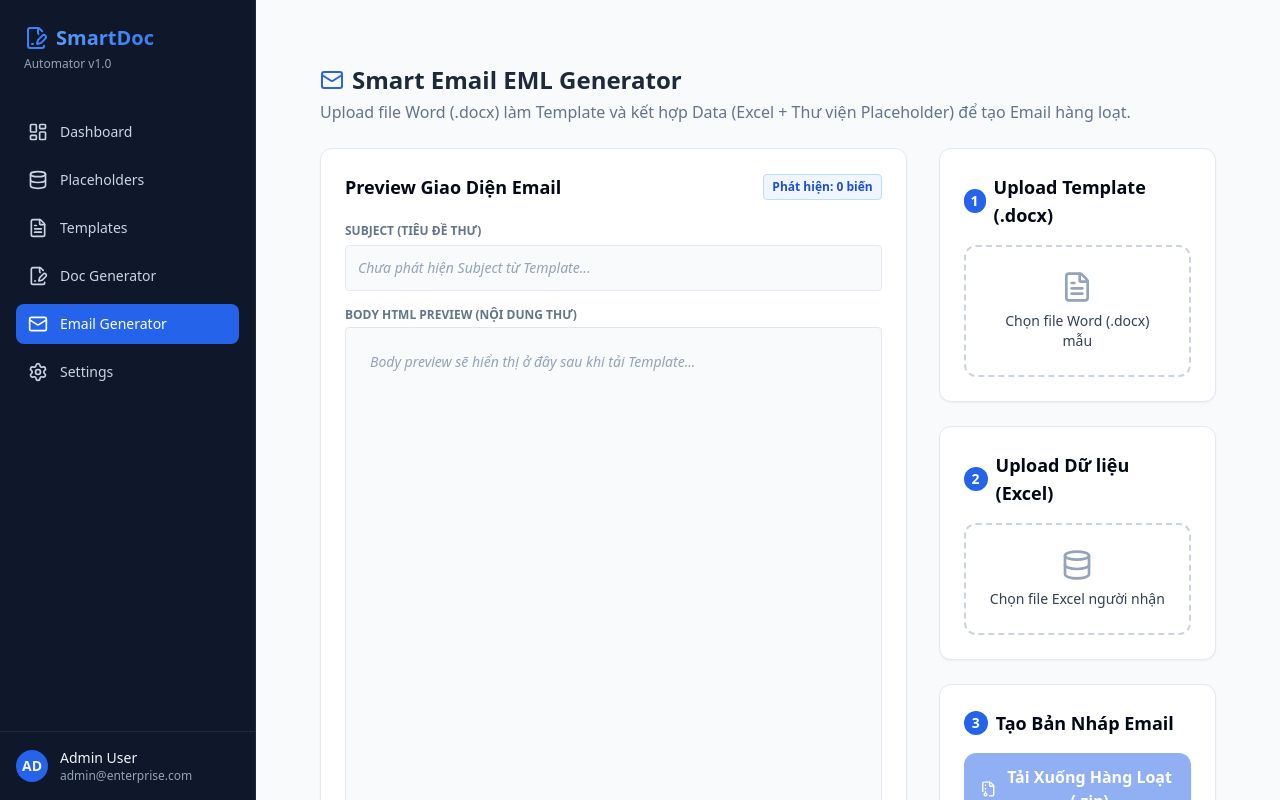
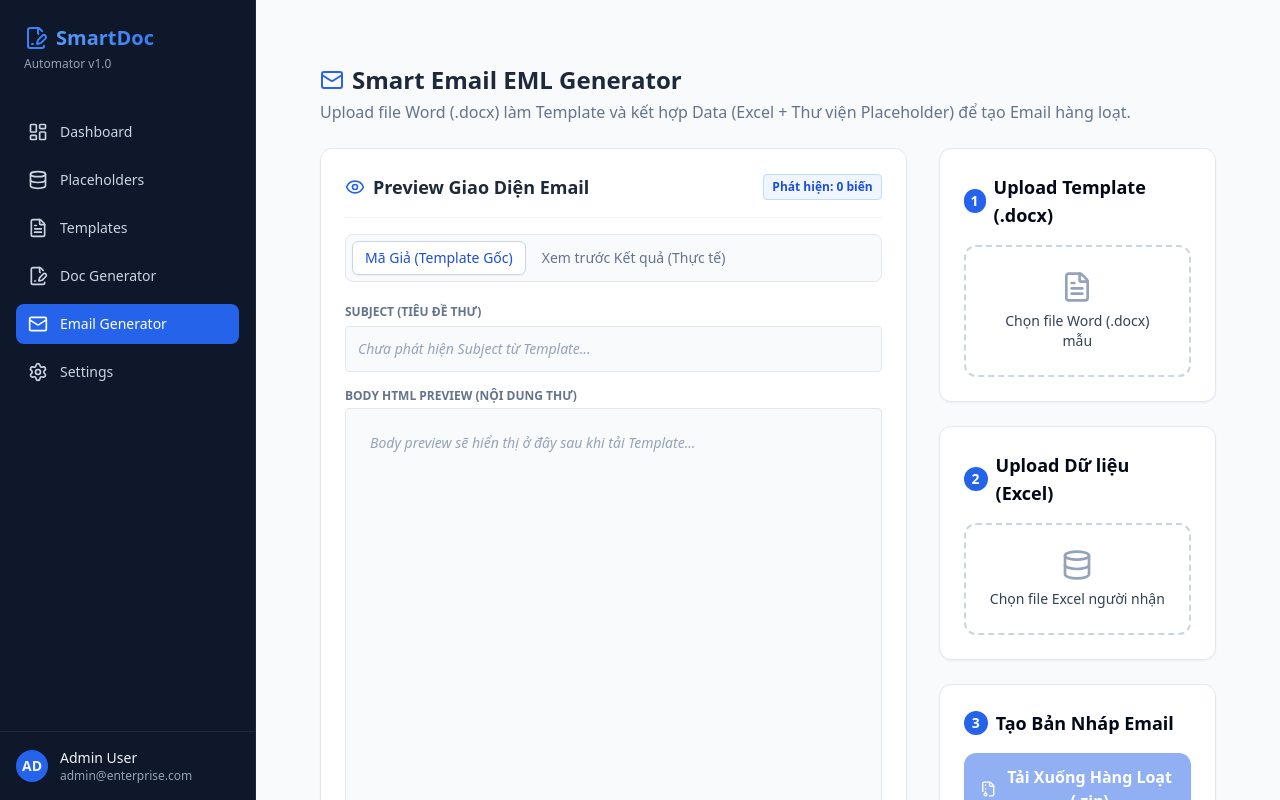
Before and after one commit to dttung1288/SmartDocAutomator, a React (Vite) app: page /#/email in a window 1280 px wide. Built offline with nearby package versions, Linux system fonts and the light colour scheme.

Commit message:
Feat: Add Live Preview Toggle and row navigation for Email Generator

```diff
--- a/src/features/EmailGenerator.jsx
+++ b/src/features/EmailGenerator.jsx
@@ -1,5 +1,5 @@
 import React, { useState } from 'react';
-import { Upload, Mail, FileArchive, Database, FileText } from 'lucide-react';
+import { Upload, Mail, FileArchive, Database, FileText, ChevronLeft, ChevronRight, Eye } from 'lucide-react';
 import * as XLSX from 'xlsx';
 import JSZip from 'jszip';
 import { saveAs } from 'file-saver';
@@ -22,6 +22,8 @@ export function EmailGenerator() {
     const [excelFileName, setExcelFileName] = useState('');
 
     const [isProcessing, setIsProcessing] = useState(false);
+    const [previewMode, setPreviewMode] = useState('raw'); // 'raw' | 'parsed'
+    const [previewRowIndex, setPreviewRowIndex] = useState(0);
 
     // 1. Xử lý Upload Template (Word docx)
     const handleTemplateUpload = (e) => {
@@ -119,6 +121,9 @@ export function EmailGenerator() {
                 setExcelData(sheetJson);
 
                 toast.success(`Đã tải ${sheetJson.length} dòng dữ liệu.`);
+                // Hiển thị ngay preview cho dữ liệu khi mới upload
+                setPreviewMode('parsed');
+                setPreviewRowIndex(0);
             } catch (error) {
                 console.error(error);
                 toast.error('Lỗi đọc file Excel.');
@@ -244,8 +249,9 @@ export function EmailGenerator() {
                 {/* Cột 1 & 2: Preview (Thiết kế rộng và chuyển sang trái) */}
                 <div className="lg:col-span-2 space-y-6">
                     <div className="bg-white p-6 rounded-xl border border-slate-200 shadow-sm flex flex-col h-full h-[80vh]">
-                        <div className="flex justify-between items-center mb-4">
-                            <h2 className="text-lg font-semibold flex items-center gap-2">
+                        <div className="flex justify-between items-center mb-4 border-b border-slate-100 pb-4">
+                            <h2 className="text-lg font-semibold flex items-center gap-2 text-slate-800">
+                                <Eye className="w-5 h-5 text-blue-600" />
                                 Preview Giao Diện Email
                             </h2>
                             <span className="text-xs font-semibold px-2 py-1 bg-blue-50 text-blue-700 rounded border border-blue-200">
@@ -253,11 +259,53 @@ export function EmailGenerator() {
                             </span>
                         </div>
 
+                        {/* Thanh công cụ xem trước */}
+                        <div className="flex items-center justify-between mb-4 bg-slate-50 p-1.5 rounded-lg border border-slate-200">
+                            <div className="flex items-center gap-1">
+                                <button
+                                    onClick={() => setPreviewMode('raw')}
+                                    className={`px-3 py-1.5 text-sm font-medium rounded-md transition-all ${previewMode === 'raw' ? 'bg-white shadow-sm border border-slate-300 text-blue-700' : 'text-slate-500 hover:text-slate-800 hover:bg-slate-200/50'}`}
+                                >
+                                    Mã Giả (Template Gốc)
+                                </button>
+                                <button
+                                    onClick={() => setPreviewMode('parsed')}
+                                    className={`px-3 py-1.5 text-sm font-medium rounded-md transition-all ${previewMode === 'parsed' ? 'bg-white shadow-sm border border-slate-300 text-blue-700' : 'text-slate-500 hover:text-slate-800 hover:bg-slate-200/50'}`}
+                                >
+                                    Xem trước Kết quả (Thực tế)
+                                </button>
+                            </div>
+
+                            {previewMode === 'parsed' && excelData.length > 0 && (
+                                <div className="flex items-center gap-3 pr-2">
+                                    <span className="text-xs text-slate-500 font-medium">
+                                        Dòng {previewRowIndex + 1} / {excelData.length}
+                                    </span>
+                                    <div className="flex items-center gap-1">
+                                        <button
+                                            onClick={() => setPreviewRowIndex(p => Math.max(0, p - 1))}
+                                            disabled={previewRowIndex === 0}
+                                            className="p-1 rounded bg-white border border-slate-200 text-slate-600 hover:text-blue-600 hover:border-blue-300 disabled:opacity-30 disabled:hover:border-slate-200 transition-colors"
+                                        >
+                                            <ChevronLeft className="w-4 h-4" />
+                                        </button>
+                                        <button
+                                            onClick={() => setPreviewRowIndex(p => Math.min(excelData.length - 1, p + 1))}
+                                            disabled={previewRowIndex === excelData.length - 1}
+                                            className="p-1 rounded bg-white border border-slate-200 text-slate-600 hover:text-blue-600 hover:border-blue-300 disabled:opacity-30 disabled:hover:border-slate-200 transition-colors"
+                                        >
+                                            <ChevronRight className="w-4 h-4" />
+                                        </button>
+                                    </div>
+                                </div>
+                            )}
+                        </div>
+
                         <div className="flex-1 space-y-4 overflow-hidden flex flex-col">
                             <div>
                                 <label className="text-xs font-semibold text-slate-500 uppercase">Subject (Tiêu đề Thư)</label>
-                                <div className="mt-1 p-3 bg-slate-50 border border-slate-200 rounded text-sm text-slate-800 font-medium">
-                                    {templateSubject || <span className="text-slate-400 italic">Chưa phát hiện Subject từ Template...</span>}
+                                <div className="mt-1 p-3 bg-slate-50 border border-slate-200 rounded text-sm text-slate-800 font-medium break-words">
+                                    {previewMode === 'parsed' ? replacePlaceholders(templateSubject, excelData[previewRowIndex] || {}) : templateSubject || <span className="text-slate-400 italic">Chưa phát hiện Subject từ Template...</span>}
                                 </div>
                             </div>
 
@@ -265,7 +313,7 @@ export function EmailGenerator() {
                                 <label className="text-xs font-semibold text-slate-500 uppercase mb-1">Body HTML Preview (Nội dung Thư)</label>
                                 <div
                                     className="flex-1 p-6 bg-slate-50 border border-slate-200 rounded text-sm text-slate-800 overflow-y-auto wysiwyg-preview"
-                                    dangerouslySetInnerHTML={{ __html: templateBody || '<span class="text-slate-400 italic">Body preview sẽ hiển thị ở đây sau khi tải Template...</span>' }}
+                                    dangerouslySetInnerHTML={{ __html: previewMode === 'parsed' ? replacePlaceholders(templateBody, excelData[previewRowIndex] || {}) : templateBody || '<span class="text-slate-400 italic">Body preview sẽ hiển thị ở đây sau khi tải Template...</span>' }}
                                 />
                             </div>
                         </div>
```
